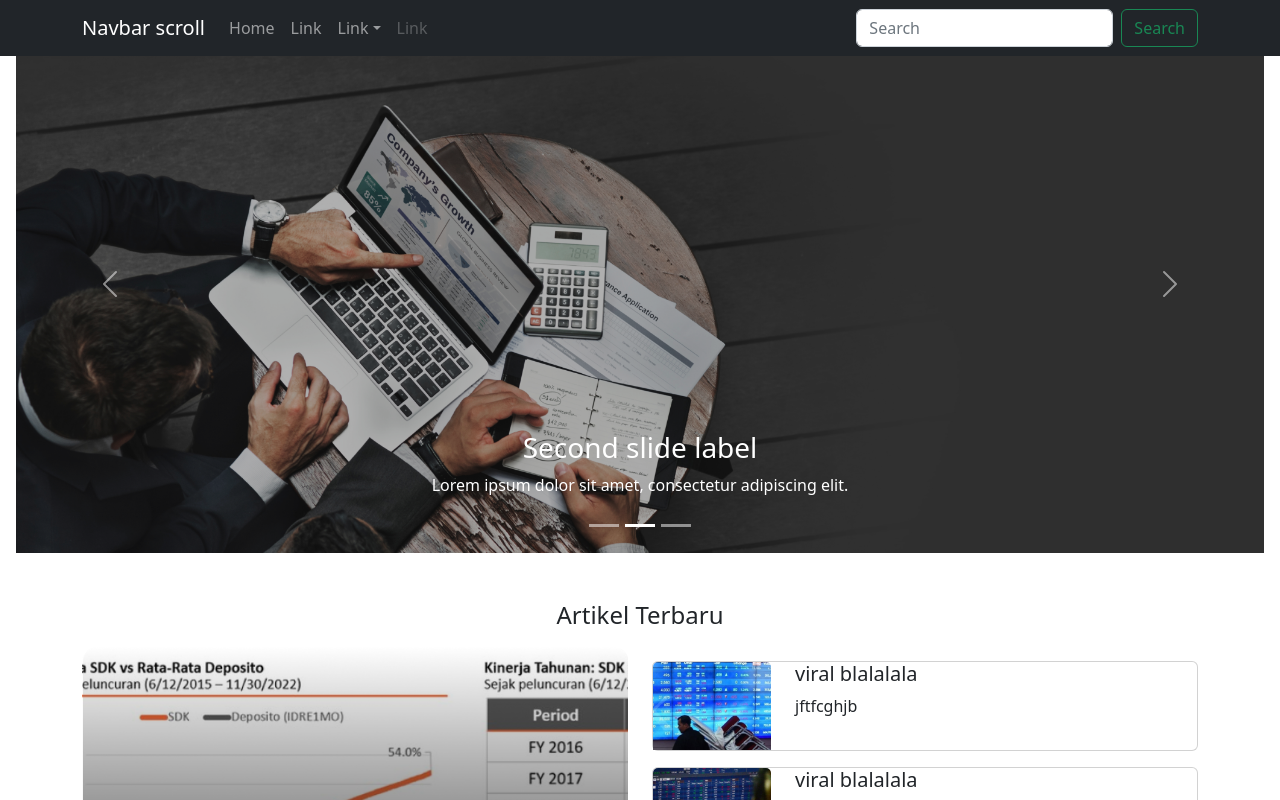
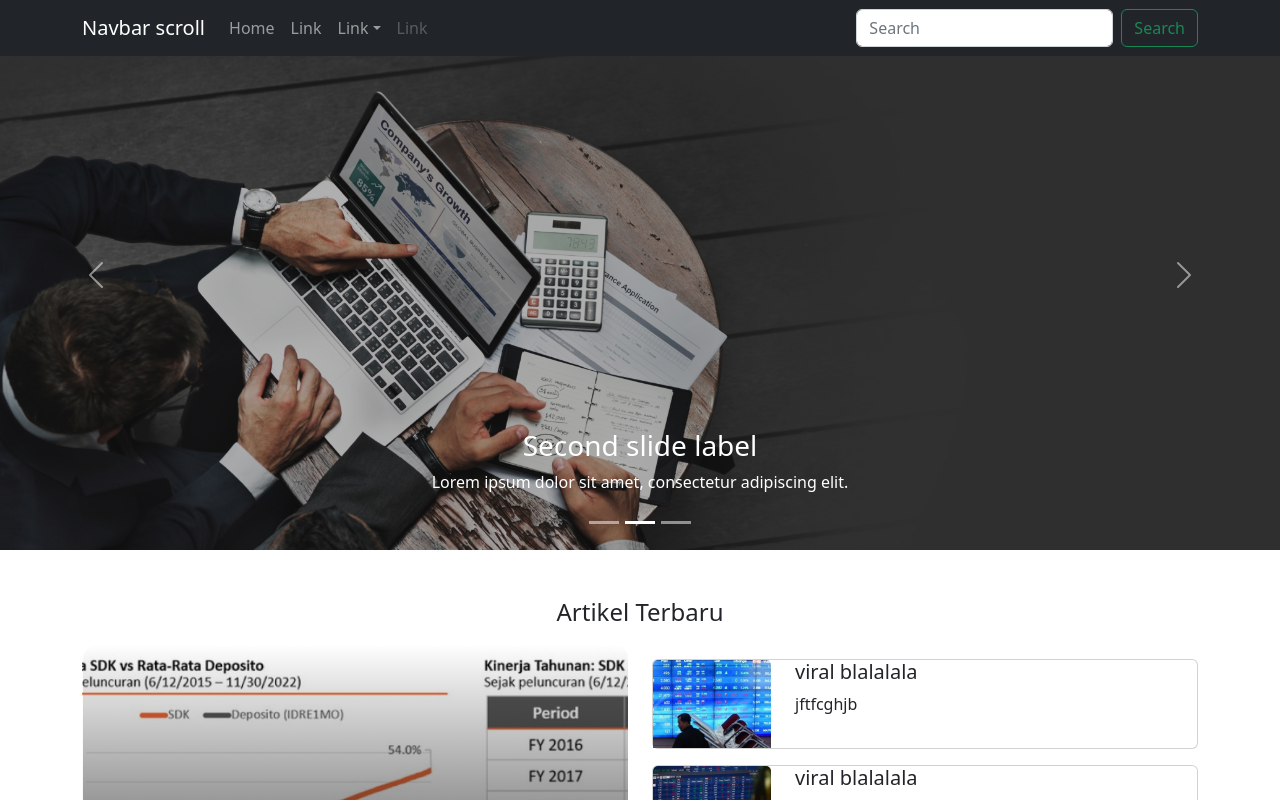
Before and after one commit to Arima1213/ProjekInvestLikeAPro, a React (Create React App) app: page / in a window 1280 px wide. Shown: the top 800 px of the page. Built offline with nearby package versions, Linux system fonts and the light colour scheme.

Commit message:
memperbaiki margin X

```diff
--- a/src/component/cardshort.js
+++ b/src/component/cardshort.js
@@ -2,11 +2,11 @@ import Card from "react-bootstrap/Card";
 
 function CardYtShort(props) {
   return (
-      <Card>
-          <a href={props.link}>
-        <Card.Img style={{ height: "400px" }} variant="top" src={props.image} />
-    </a>
-      </Card>
+    <Card>
+      <a href={props.link}>
+        <Card.Img variant="top" src={props.image} />
+      </a>
+    </Card>
   );
 }
 export default CardYtShort;
--- a/src/component/maincontent.js
+++ b/src/component/maincontent.js
@@ -62,12 +62,12 @@ const MainContent = () => {
         </Container>
       </Navbar>
       <div
-        data-bs-spy="scroll"
-        data-bs-target="#navbar"
-        data-bs-root-margin="0px 0px -40%"
-        data-bs-smooth-scroll="true"
-        className="scrollspy-example bg-body-tertiary p-3 rounded-2"
-        tabIndex={0}
+        // data-bs-spy="scroll"
+        // data-bs-target="#navbar"
+        // data-bs-root-margin="0px 0px -40%"
+        // data-bs-smooth-scroll="true"
+        // className="scrollspy-example bg-body-tertiary p-3 mx-0"
+        // tabIndex={0}
       >
         <div id="#hero">
           <CarouselHero />
```
